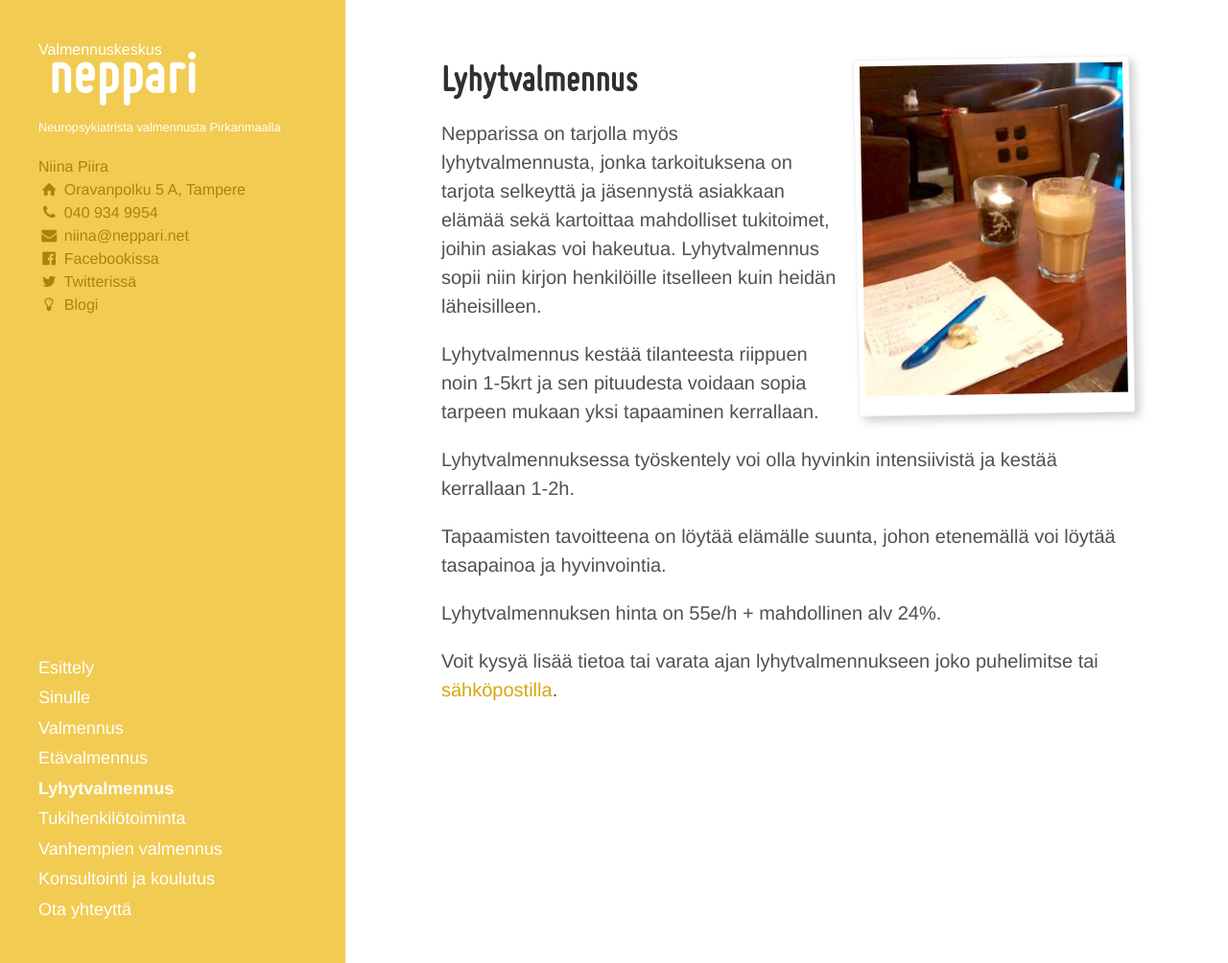
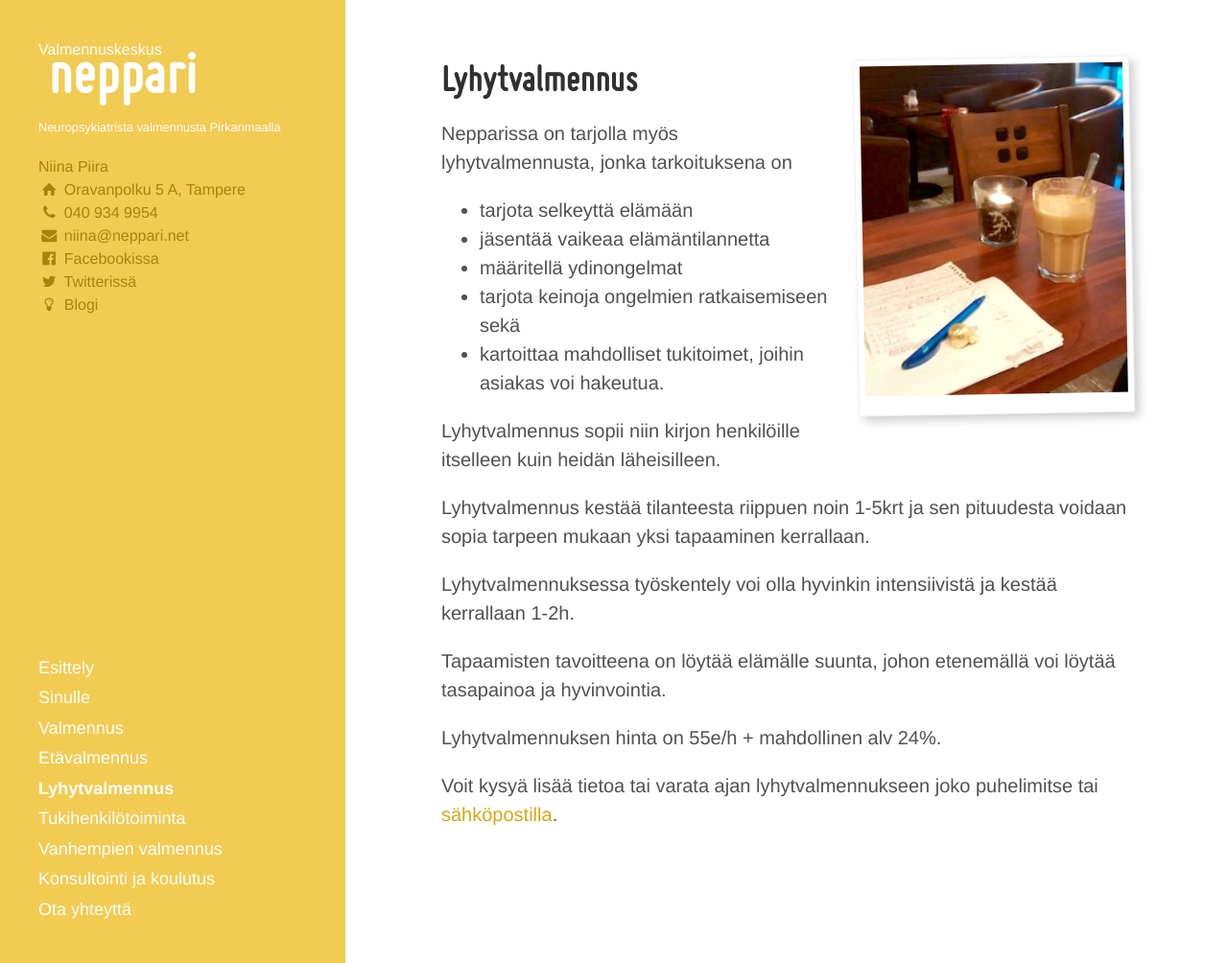
Before and after one commit to niinapiira/neppari.net, a Jekyll site: the page built from lyhytvalmennus.md, in a window 1280 px wide and 1004 px high. Shown: the whole window at 96% size. Built offline with Jekyll 4.4.1, drawn with Linux system fonts in a browser that asks for light colours.

Commit message:
Updated lyhytvalmennus.md

```diff
--- a/lyhytvalmennus.md
+++ b/lyhytvalmennus.md
@@ -17,7 +17,14 @@ polaroid: ""
 
 
 
-Nepparissa on tarjolla myös lyhytvalmennusta, jonka tarkoituksena on tarjota selkeyttä ja jäsennystä asiakkaan elämää sekä kartoittaa mahdolliset tukitoimet, joihin asiakas voi hakeutua. Lyhytvalmennus sopii niin kirjon henkilöille itselleen kuin heidän läheisilleen.
+Nepparissa on tarjolla myös lyhytvalmennusta, jonka tarkoituksena on
+- tarjota selkeyttä elämään
+- jäsentää vaikeaa elämäntilannetta
+- määritellä ydinongelmat
+- tarjota keinoja ongelmien ratkaisemiseen sekä
+- kartoittaa mahdolliset tukitoimet, joihin asiakas voi hakeutua.
+
+Lyhytvalmennus sopii niin kirjon henkilöille itselleen kuin heidän läheisilleen.
 
 Lyhytvalmennus kestää tilanteesta riippuen noin 1-5krt ja sen pituudesta voidaan sopia tarpeen mukaan yksi tapaaminen kerrallaan.
 
```
